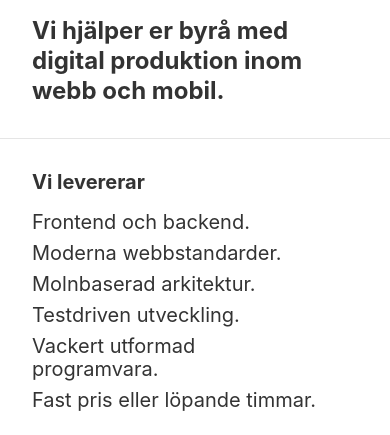
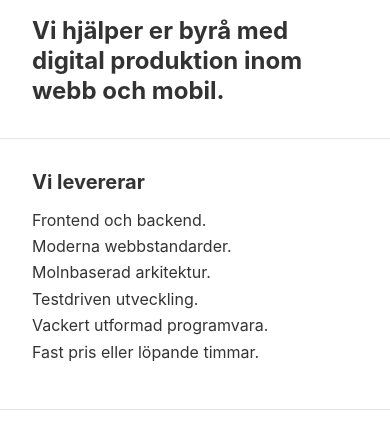
Before and after one commit to rymdtiden/rymdtiden-website, a plain HTML site: page index.html in a window 390 px wide. Shown: the part 71-506 px from the top of the page. Drawn offline with nearby package versions, Linux system fonts and the light colour scheme.

Commit message:
Change mobile font size on about us section

```diff
--- a/index.html
+++ b/index.html
@@ -24,12 +24,12 @@
       <section class="bt b--black-10 pa4 pa5-ns">
         <h2 class="f4 f3-ns mt0">Vi levererar</h2>
         <ul class="list pa0">
-          <li class="f4 pr4 mb2">Frontend och backend.</li>
-          <li class="f4 pr4 mb2">Moderna webbstandarder.</li>
-          <li class="f4 pr4 mb2">Molnbaserad arkitektur.</li>
-          <li class="f4 pr4 mb2">Testdriven utveckling.</li>
-          <li class="f4 pr4 mb2">Vackert utformad programvara.</li>
-          <li class="f4 pr4 mb2">Fast pris eller löpande timmar.</li>
+          <li class="f5 f4-ns pr4 mb2">Frontend och backend.</li>
+          <li class="f5 f4-ns pr4 mb2">Moderna webbstandarder.</li>
+          <li class="f5 f4-ns pr4 mb2">Molnbaserad arkitektur.</li>
+          <li class="f5 f4-ns pr4 mb2">Testdriven utveckling.</li>
+          <li class="f5 f4-ns pr4 mb2">Vackert utformad programvara.</li>
+          <li class="f5 f4-ns pr4 mb2">Fast pris eller löpande timmar.</li>
         </ul>
       </section>
       <footer class="bt b--black-10 pa4 pa5-ns">
```
